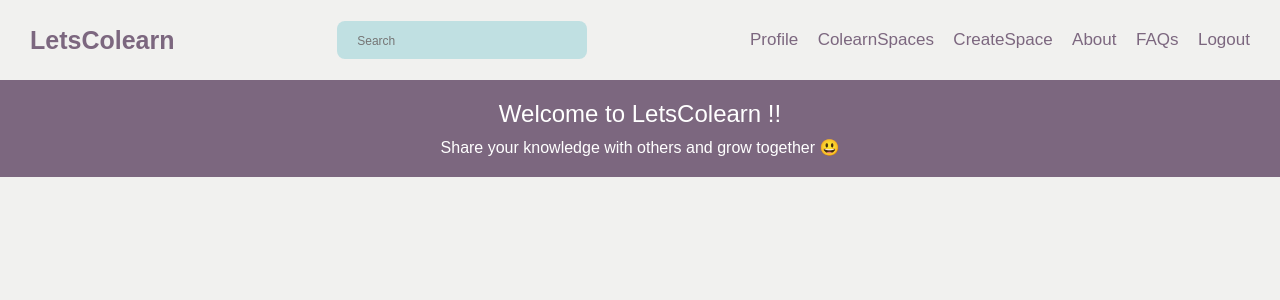
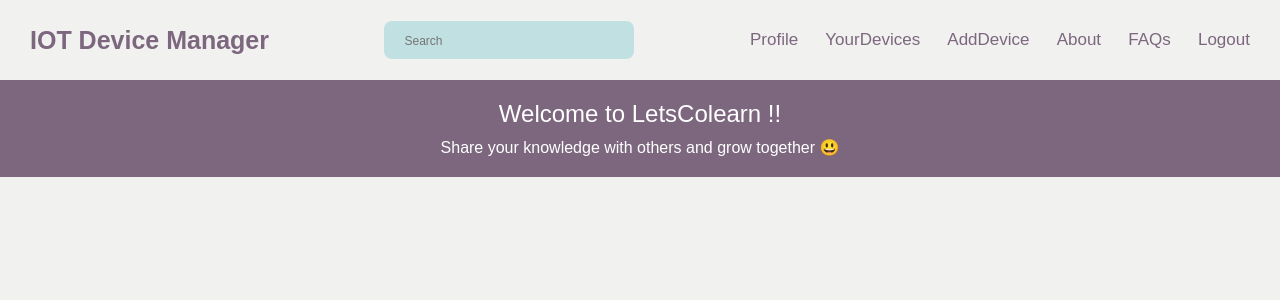
Before and after one commit to fatihcirakoglu/iot-device-management, a Django app: page / in a window 1280 px wide. Shown: the top 300 px of the page. Run offline with Django 4.2, Linux system fonts and the light colour scheme; the visitor is signed in with stand-in values (Sample User, id 1); data that the repository does not hold is empty; some libraries are stand-ins or nearby versions.

Commit message:
feat: added application header, home, index and faq pages

```diff
--- a/src/iotapp/templates/faq.html
+++ b/src/iotapp/templates/faq.html
@@ -1,4 +1,4 @@
-{% extends "base.html" %} {% block title %} Frequently Asked Questions About LetsColearn {% endblock title %}
+{% extends "base.html" %} {% block title %} Frequently Asked Questions About IOT Device Manager {% endblock title %}
 {% block content %}
 <!-- Add header -->
 {% include "header.html" %}
--- a/src/iotapp/templates/header.html
+++ b/src/iotapp/templates/header.html
@@ -1,5 +1,5 @@
 <header>
-  <h1><a href="/">LetsColearn</a></h1>
+  <h1><a href="/">IOT Device Manager</a></h1>
 
   <div class="form-group has-search">
     <form action="/search" method="get">
@@ -19,14 +19,14 @@
     <ul>
       {% if user.is_authenticated %}
       <li><a href="{% url 'profile' %}">Profile</a></li>
-      <li><a href="{% url 'favorites' %}" id="fav">ColearnSpaces</a></li>
-      <li><a href="{% url 'create_course' %}">CreateSpace</a></li>
+      <li><a href="{% url 'favorites' %}" id="fav">YourDevices</a></li>
+      <li><a href="{% url 'create_device' %}">AddDevice</a></li>
       <li><a href="{% url 'about' %}">About</a></li>
       <li><a href="{% url 'faq' %}">FAQs</a></li>
       <li><a href="{% url 'logout' %}">Logout</a></li>
       {% else %}
       <li><a href="{% url 'login' %}">Login</a></li>
-      <li><a href="{% url 'create_course' %}">CreateSpace</a></li>
+      <li><a href="{% url 'create_device' %}">AddDevice</a></li>
       <li><a href="{% url 'about' %}">About</a></li>
       <li><a href="{% url 'faq' %}">FAQs</a></li>
       <li><a href="{% url 'signup' %}">Signup</a></li>
--- a/src/iotapp/templates/home.html
+++ b/src/iotapp/templates/home.html
@@ -29,7 +29,7 @@
 
             <br/>
 
-            {% for x in course %}
+            {% for x in device %}
 
             <h3> <a href="{{ x }}">{{x.title}}</a></h3>
 
--- a/src/iotapp/templates/index.html
+++ b/src/iotapp/templates/index.html
@@ -1,28 +1,28 @@
-{% extends "base.html" %} {% block title %} LetsColearn {% endblock title %}
+{% extends "base.html" %} {% block title %} IOT Device Manager {% endblock title %}
 {% block content %} {% include "header.html" %} {% include "description.html" %}
 <div class="blogs">
 </div>
 <script src="https://ajax.googleapis.com/ajax/libs/jquery/1.12.0/jquery.min.js"></script>
 <script>
-  getCourses();
-  function getCourses(page = 1){
+  getDevices();
+  function getDevices(page = 1){
     $.ajax({
       type: "POST",
-      url: "/fetch_course",
+      url: "/fetch_device",
       data: {
         csrfmiddlewaretoken: '{{ csrf_token }}',
         page: page,
       },
       success: (data) => {
-        page = JSON.parse(data.course_list);
+        page = JSON.parse(data.device_list);
         $(".blogs").empty();
         $(".pagination").remove();
-        for (let course of page.courses){
+        for (let device of page.devices){
           let blog = $("<article></article>").addClass("blog");
-          blog.append($("<h3></h3").addClass("title").text(course.title));
-          blog.append($("<h3></h3").addClass("image").text(course.image));
-          blog.append($("<p></p>").addClass("author").text(`${course.author} | ${new Date(course.created_on).toLocaleString()}`));
-          blog.append($("<a></a>").addClass("button").text("Read More  →").attr("href", `/coursedetail/${course.slug}`));
+          blog.append($("<h3></h3").addClass("title").text(device.title));
+          blog.append($("<h3></h3").addClass("image").text(device.image));
+          blog.append($("<p></p>").addClass("author").text(`${device.author} | ${new Date(device.created_on).toLocaleString()}`));
+          blog.append($("<a></a>").addClass("button").text("Read More  →").attr("href", `/devicedetail/${device.slug}`));
           $(".blogs").append(blog);
         }
         if (page.has_previous || page.has_next){
@@ -38,10 +38,10 @@
           }
           $(".blogs").after(nav);
           $("#next-btn").on("click", function(){
-            getCourses(parseInt($(".text").text()) + 1)
+            getDevices(parseInt($(".text").text()) + 1)
           })
           $("#prev-btn").on("click", function(){
-            getCourses(parseInt($(".text").text()) - 1)
+            getDevices(parseInt($(".text").text()) - 1)
           })
         }
       }
```
